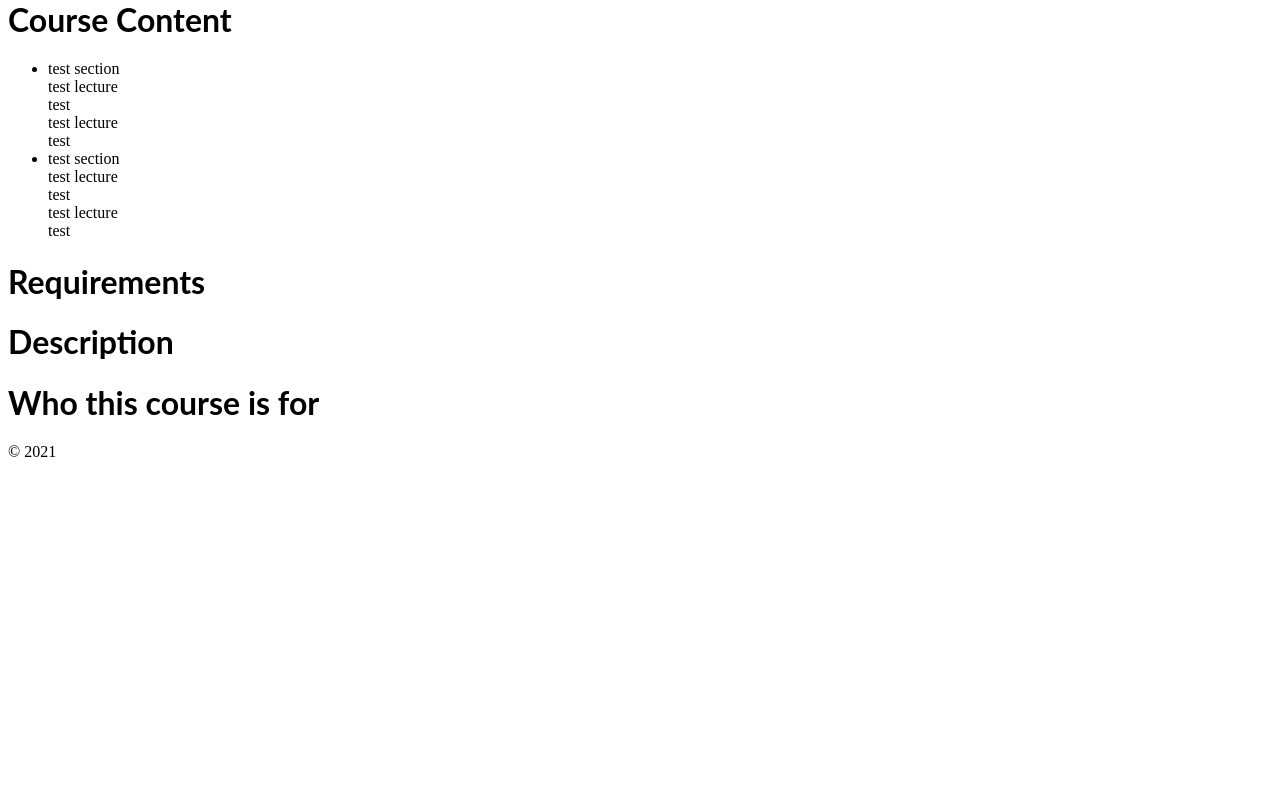
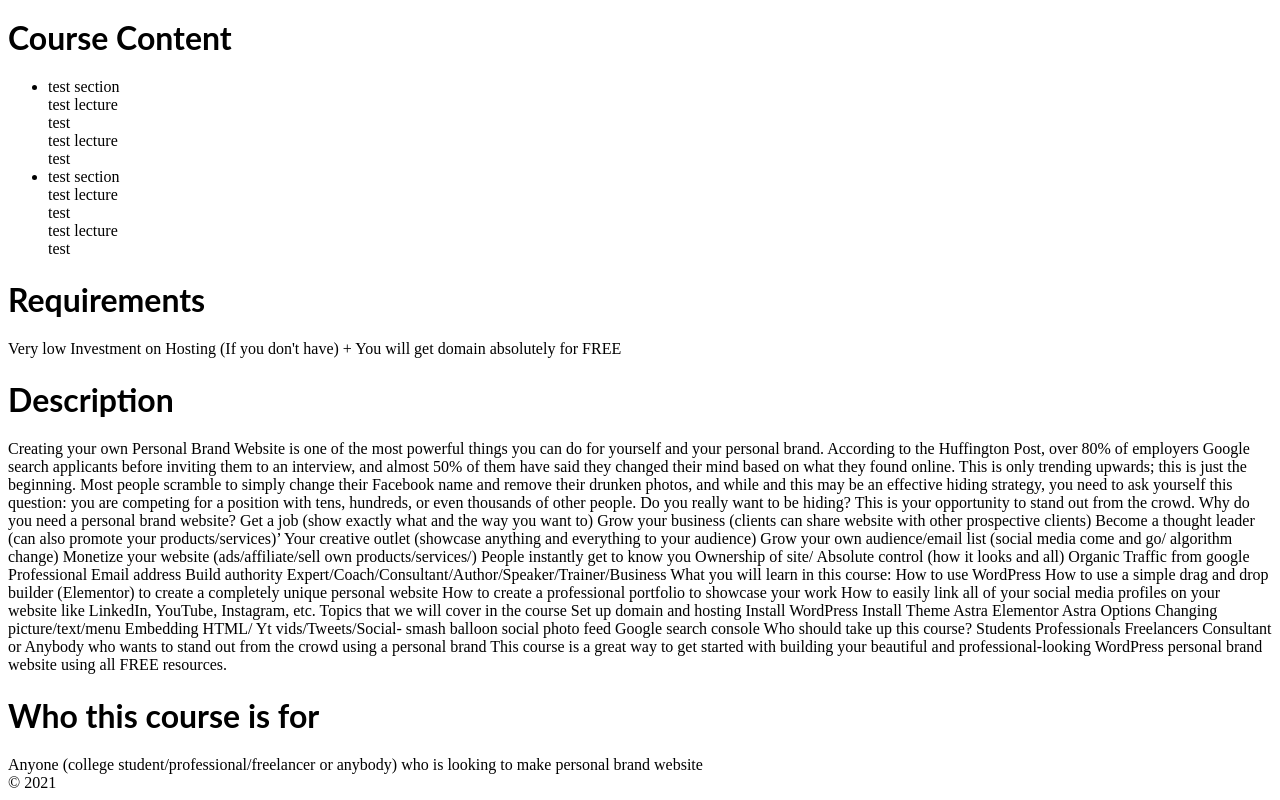
Before and after one commit to kalburgimanjunath/react-course, a React (Create React App) app: page /course/course in a window 1280 px wide. Shown: the part 714-1514 px from the top of the page. Before the commit the page ends 1183 px from the top, so only its background shows below. Built offline with nearby package versions, Linux system fonts and the light colour scheme.

Commit message:
6 files modified, 2 added

```diff
--- a/src/App.js
+++ b/src/App.js
@@ -1,8 +1,12 @@
 import React from 'react';
 import './style.css';
 import { Header, Footer, Topics } from './components/index';
+
 import Home from './pages/Home';
 import Course from './pages/Course';
+import Login from './pages/Login';
+import Project from './pages/Project';
+import Chat from './pages/Chat';
 import { Switch, Route, useParams, useRouteMatch } from 'react-router-dom';
 export default function App() {
   const course = {
@@ -22,6 +26,15 @@ export default function App() {
         <Route path="/course/course" exact>
           <Course course={course} />
         </Route>
+        <Route path="/login">
+          <Login />
+        </Route>
+        <Route path="/project">
+          <Project />
+        </Route>
+        <Route path="/chat">
+          <Chat />
+        </Route>
         <Route path={`/course/:topicId`} children={<Topics />}></Route>
         <Route path="/*" exact>
           <Home />
--- a/src/components/CourseContent.js
+++ b/src/components/CourseContent.js
@@ -21,10 +21,22 @@ export default function CourseContent() {
     { title: 'test lecture', text: 'test' },
   ];
 
+  // const data = [
+  //   {
+  //     'section 1': [
+  //       { title: 'test lecture1', text: 'test' },
+  //       { title: 'test lecture2', text: 'test' },
+  //     ],
+  //     'section 2': [
+  //       { title: 'test lecture3', text: 'test' },
+  //       { title: 'test lecture4', text: 'test' },
+  //     ],
+  //   },
+  // ];
   return (
     <div>
       <ul>
-        {sections.map((value) => {
+        {sections.map((value, key) => {
           return (
             <li>
               {value}
--- a/src/components/Header.js
+++ b/src/components/Header.js
@@ -20,7 +20,10 @@ export default function Header() {
           <Link to="/schedule">Schedule</Link>
         </li>
         <li>
-          <Link to="/assignment">Submit Assignment</Link>
+          <Link to="/project">Submit Assignment</Link>
+        </li>
+        <li>
+          <Link to="/chat">Chat</Link>
         </li>
       </ul>
     </div>
--- /dev/null
+++ b/src/pages/Chat.js
@@ -0,0 +1,4 @@
+import React from 'react';
+export default function Chat() {
+  return <div>Chat</div>;
+}
--- a/src/pages/Course.js
+++ b/src/pages/Course.js
@@ -21,8 +21,53 @@ export default function Course({ course }) {
         <h1>Course Content</h1>
         <CourseContent />
         <h1>Requirements</h1>
+        <div>
+          Very low Investment on Hosting (If you don't have) + You will get
+          domain absolutely for FREE
+        </div>
         <h1>Description</h1>
+        <div>
+          Creating your own Personal Brand Website is one of the most powerful
+          things you can do for yourself and your personal brand. According to
+          the Huffington Post, over 80% of employers Google search applicants
+          before inviting them to an interview, and almost 50% of them have said
+          they changed their mind based on what they found online. This is only
+          trending upwards; this is just the beginning. Most people scramble to
+          simply change their Facebook name and remove their drunken photos, and
+          while and this may be an effective hiding strategy, you need to ask
+          yourself this question: you are competing for a position with tens,
+          hundreds, or even thousands of other people. Do you really want to be
+          hiding? This is your opportunity to stand out from the crowd. Why do
+          you need a personal brand website? Get a job (show exactly what and
+          the way you want to) Grow your business (clients can share website
+          with other prospective clients) Become a thought leader (can also
+          promote your products/services)’ Your creative outlet (showcase
+          anything and everything to your audience) Grow your own audience/email
+          list (social media come and go/ algorithm change) Monetize your
+          website (ads/affiliate/sell own products/services/) People instantly
+          get to know you Ownership of site/ Absolute control (how it looks and
+          all) Organic Traffic from google Professional Email address Build
+          authority Expert/Coach/Consultant/Author/Speaker/Trainer/Business What
+          you will learn in this course: How to use WordPress How to use a
+          simple drag and drop builder (Elementor) to create a completely unique
+          personal website How to create a professional portfolio to showcase
+          your work How to easily link all of your social media profiles on your
+          website like LinkedIn, YouTube, Instagram, etc. Topics that we will
+          cover in the course Set up domain and hosting Install WordPress
+          Install Theme Astra Elementor Astra Options Changing picture/text/menu
+          Embedding HTML/ Yt vids/Tweets/Social- smash balloon social photo feed
+          Google search console Who should take up this course? Students
+          Professionals Freelancers Consultant or Anybody who wants to stand out
+          from the crowd using a personal brand This course is a great way to
+          get started with building your beautiful and professional-looking
+          WordPress personal brand website using all FREE resources.
+        </div>
         <h1>Who this course is for</h1>
+        <div>
+          {' '}
+          Anyone (college student/professional/freelancer or anybody) who is
+          looking to make personal brand website
+        </div>
       </div>
     </div>
   );
--- a/src/pages/Login.js
+++ b/src/pages/Login.js
@@ -1,4 +1,13 @@
 import React from 'react';
 export default function Login() {
-  return <div>Login</div>;
+  return (
+    <div>
+      <h1>Login</h1>
+      <form>
+        <input type="text" placeholder="username/email" />
+        <input type="password" placeholder="password" />
+        <button type="button">Login</button>
+      </form>
+    </div>
+  );
 }
--- /dev/null
+++ b/src/pages/Project.js
@@ -0,0 +1,4 @@
+import React from 'react';
+export default function Project() {
+  return <div>Project</div>;
+}
--- a/src/pages/index.js
+++ b/src/pages/index.js
@@ -1,3 +1,5 @@
 import { Home } from './Home';
 import { Login } from './Login';
-export { Home, Login };
+import { Project } from './Project';
+import { Chat } from './Chat';
+export { Home, Login, Project, Chat };
```
